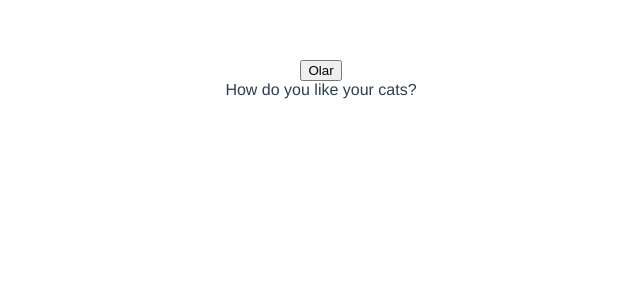
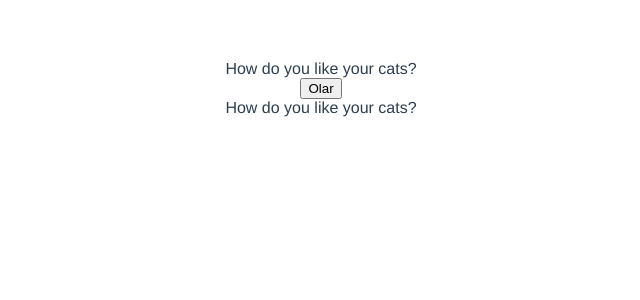
Before and after one commit to silvamateus/cat-generator, a Vue app: page / in a window 1280 px wide. Shown: the top 300 px of the page, without its empty margins (319-959 px from the left). Built offline with nearby package versions, Linux system fonts and the light colour scheme.

Commit message:
Fix Feed

```diff
--- a/src/App.vue
+++ b/src/App.vue
@@ -1,7 +1,10 @@
 <template>
   <div id="app">
+    <header>How do you like your cats?</header>
+    <main class="feed">
     <button-caller @buttonCat="catImg"></button-caller>
     <cat-feed :whiskasFeed="image"></cat-feed>
+    </main>
   </div>
 </template>
 
```
